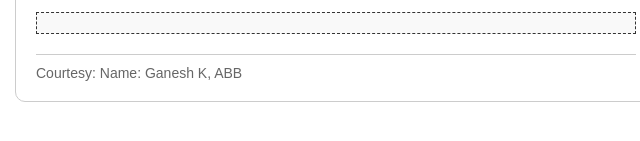
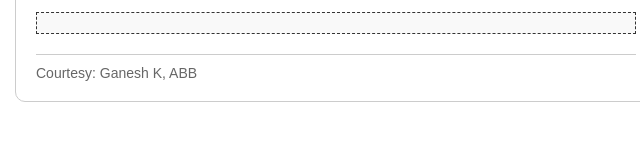
Before and after one commit to Akram1234/Formatter, a plain HTML site: page index.html in a window 1280 px wide. Shown: the part 321-462 px from the top of the page, 304-944 px from the left. Drawn offline with Linux system fonts and the light colour scheme.

Commit message:
Update index.html

```diff
--- a/index.html
+++ b/index.html
@@ -46,7 +46,7 @@
   <div class="output" id="output"></div>
 
   <div class="info">
-    Courtesy: Name: Ganesh K, ABB
+    Courtesy: Ganesh K, ABB
   </div>
 
   <script>
```
